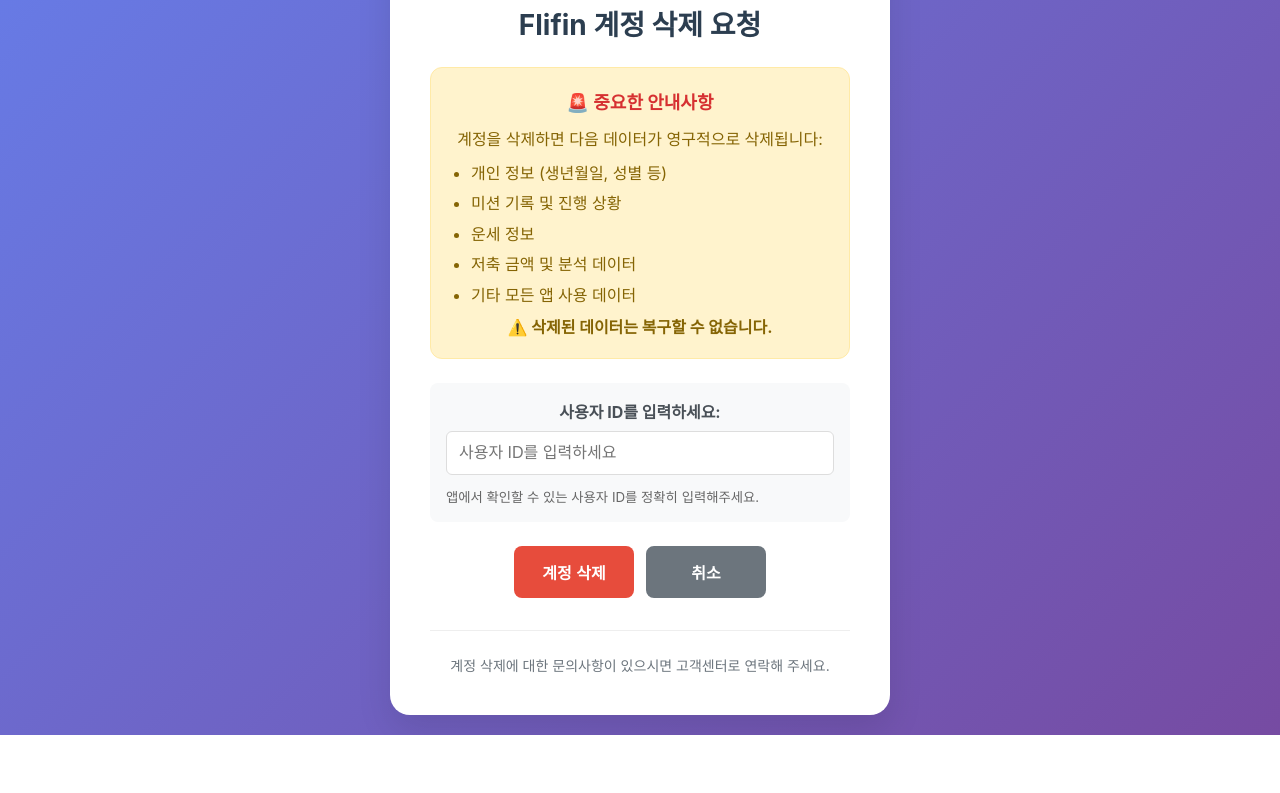
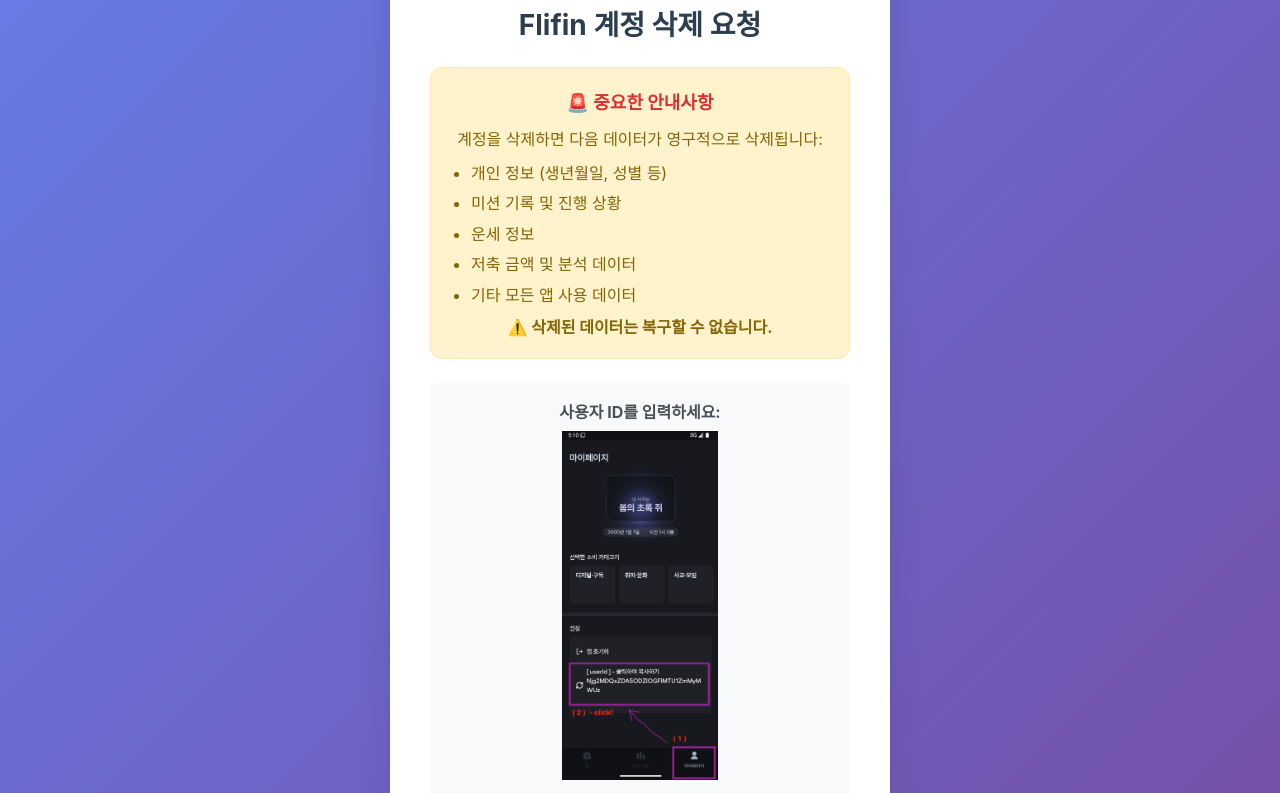
Before and after one commit to mash-up-kr/DHC-SERVER, a plain HTML site: page src/main/resources/static/account-deletion.html in a window 1280 px wide. Shown: the part 159-952 px from the top of the page. Before the commit the page ends 894 px from the top, so only its background shows below. Drawn offline with Linux system fonts and the light colour scheme.

Commit message:
삭제경로 안내 이미지 추가

```diff
--- a/src/main/resources/static/account-deletion.html
+++ b/src/main/resources/static/account-deletion.html
@@ -212,6 +212,7 @@
 
             <div class="user-info">
                 <label for="userIdInput" style="display: block; margin-bottom: 8px; font-weight: bold;">사용자 ID를 입력하세요:</label>
+                <img src="./deletion_guide.png" style="width: 40%; padding-bottom: 10px;" />
                 <input type="text" id="userIdInput" placeholder="사용자 ID를 입력하세요" style="width: 100%; padding: 12px; border: 1px solid #ddd; border-radius: 6px; font-size: 16px; margin-bottom: 12px;">
                 <small style="color: #666; display: block; text-align: left;">앱에서 확인할 수 있는 사용자 ID를 정확히 입력해주세요.</small>
             </div>
```
Also changed, not shown: src/main/resources/static/deletion_guide.png (added).
